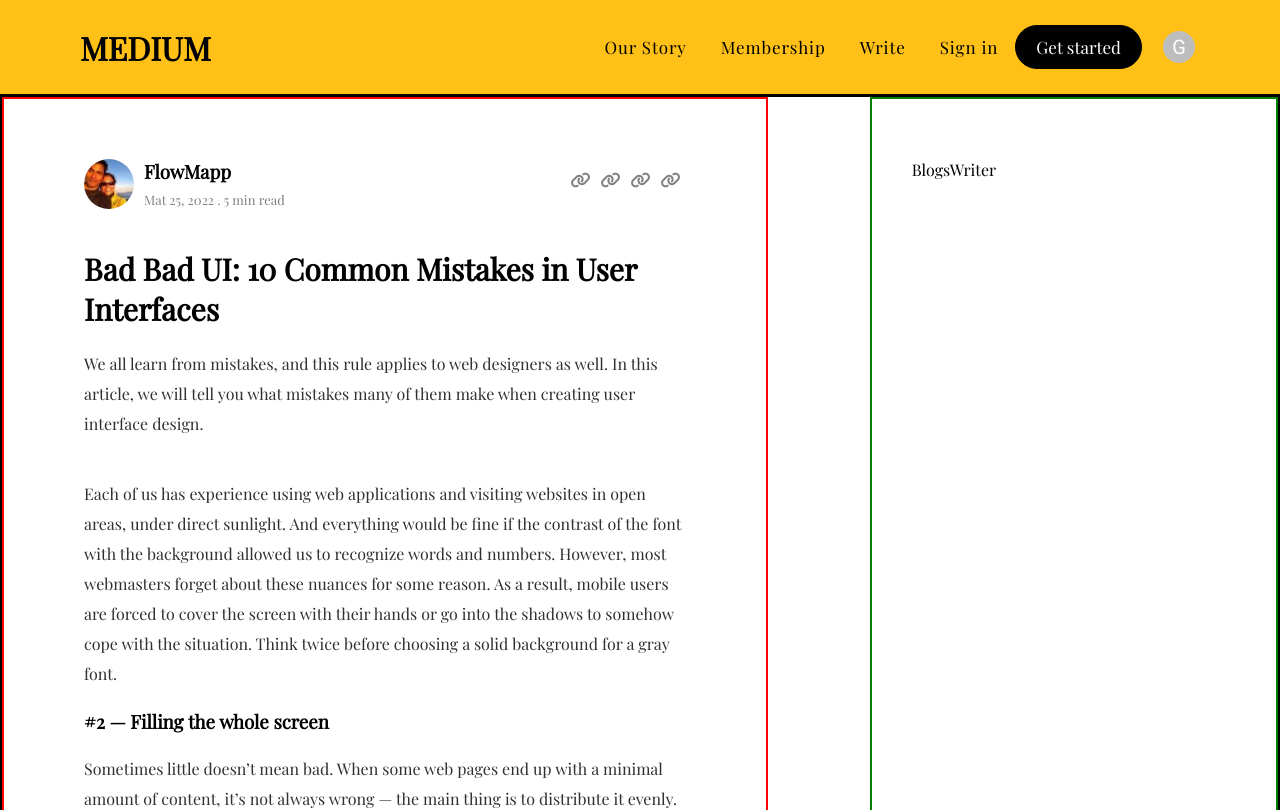
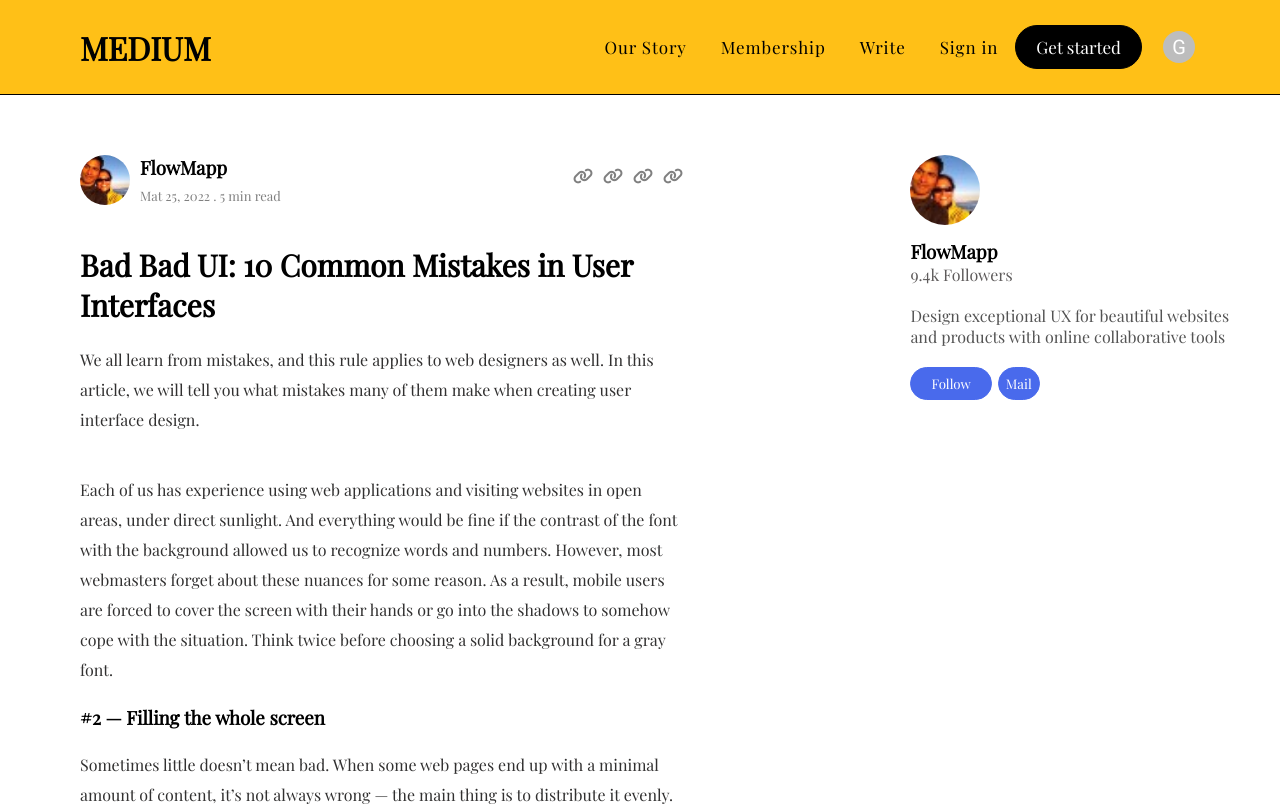
Before and after one commit to GulAkberova/Medium_Client, a React (Create React App) app: page /blogsdetail in a window 1280 px wide. Shown: the top 810 px of the page. Built offline with nearby package versions, Linux system fonts and the light colour scheme; a web font is replaced by a local one.

Commit message:
blogs detail writer components design

```diff
--- a/src/components/blogsWriter/BlogsWriter.jsx
+++ b/src/components/blogsWriter/BlogsWriter.jsx
@@ -1,8 +1,22 @@
 import React from 'react'
+import trend1 from '../../assets/images/trend1.jpeg'
+import detail from '../../pages/blogdetailpage/blogdetail.module.css'
 
 function BlogsWriter() {
   return (
-    <div>BlogsWriter</div>
+    <>
+    <div className={detail.blogs_writer_bigdiv}>
+      <img src={trend1}/>
+      <h3>FlowMapp</h3>
+      <span>9.4k Followers</span>
+      <p>Design exceptional UX for beautiful websites and products with online collaborative tools</p>
+      <div>
+        <button className={detail.blogs_writer_btn1}>Follow</button>
+        <button className={detail.blogs_writer_btn2}>Mail</button>
+      </div>
+
+    </div>
+    </>
   )
 }
 
--- a/src/pages/blogdetailpage/blogdetail.module.css
+++ b/src/pages/blogdetailpage/blogdetail.module.css
@@ -1,16 +1,13 @@
 .detail_bigdiv{
-    border: 2px solid black;
     display: flex;
     justify-content: space-between;
 }
 .detail_blogs{
     width: 60%;
-    border: 2px solid red;
     padding: 60px 80px;
 }
 .detail_writer{
     width: 32%;
-    border: 2px solid green;
     padding: 60px 40px;
 }
 .blog_writer_header{
@@ -58,3 +55,39 @@
     text-align: center;
     padding: 10px 0px;
 }
+
+.blogs_writer_bigdiv img{
+    width: 70px;
+    height: 70px;
+    border-radius: 100%;
+
+}
+.blogs_writer_bigdiv h3{
+    padding-top: 10px;
+}
+.blogs_writer_bigdiv span{
+    color: rgb(94, 91, 91);
+}
+.blogs_writer_bigdiv p{
+    padding: 20px 0px;
+    color: rgb(83, 83, 83);
+}
+.blogs_writer_btn1{
+    padding: 7px 20px;
+    border-radius: 20px;
+    background-color:#496AEC ;
+    color: white;
+    border: 1px solid #496AEC;
+    cursor: pointer;
+}
+.blogs_writer_btn2{
+    background-color:#496AEC ;
+    border: 1px solid #496AEC;
+    color: white;
+    border-radius: 100px;
+    padding: 7px;
+    margin-left: 6px;
+    cursor: pointer;
+
+
+}
```
